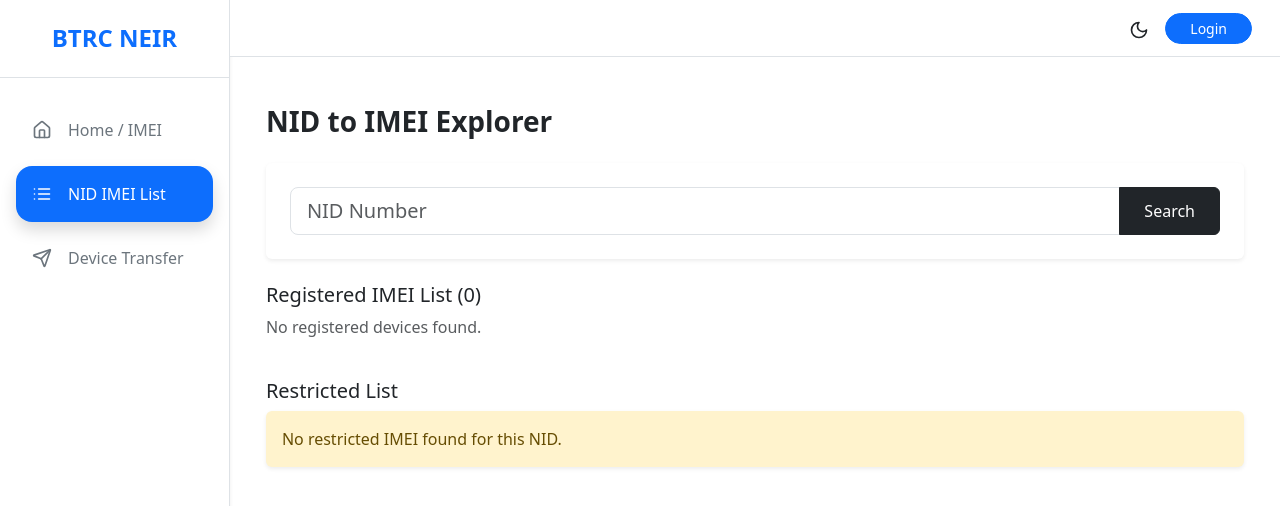
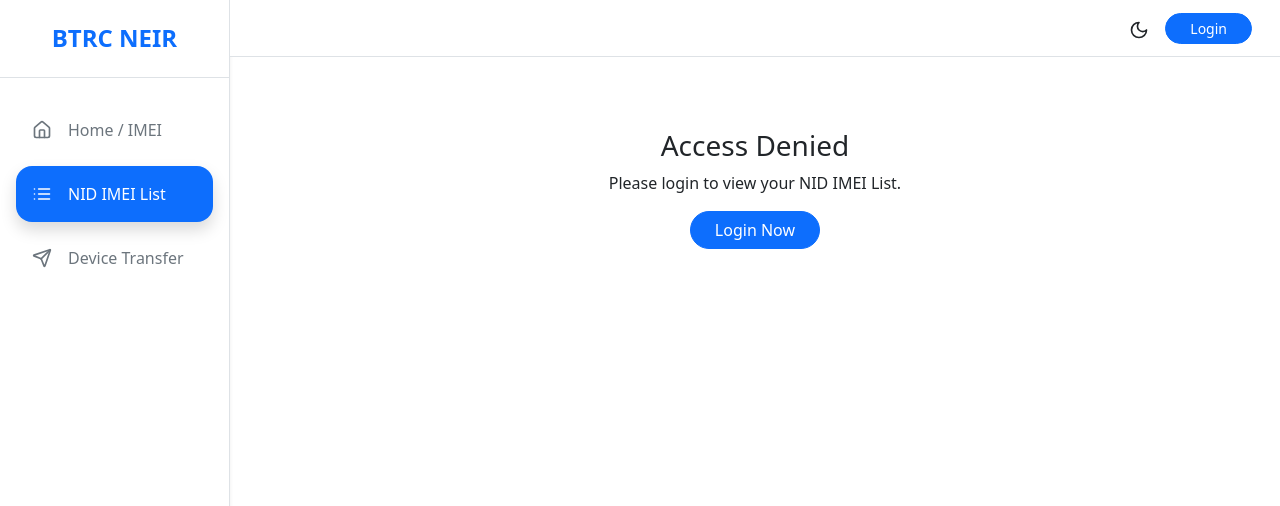
Before and after one commit to nayem-48ai/iMEi-BD, a Next.js app: page /nid-list in a window 1280 px wide. Shown: the top 506 px of the page. Built offline with nearby package versions, Linux system fonts and the light colour scheme.

Commit message:
Update page.js

```diff
--- a/app/nid-list/page.js
+++ b/app/nid-list/page.js
@@ -1,103 +1,101 @@
 "use client";
 import { useState, useEffect } from 'react';
 import LoadingSpinner from '@/components/LoadingSpinner';
-import { jwtDecode } from 'jwt-decode';
 
 export default function NidListPage() {
-  const [docId, setDocId] = useState('');
+  const [isLoggedIn, setIsLoggedIn] = useState(false);
+  const [data, setData] = useState({ registered: [], restricted: null });
   const [loading, setLoading] = useState(false);
-  const [registered, setRegistered] = useState([]);
-  const [restricted, setRestricted] = useState(null);
 
   useEffect(() => {
-    const token = localStorage.getItem('token');
-    if (token) {
-      const decoded = jwtDecode(token);
-      if (decoded.user_data?.docId) {
-        setDocId(decoded.user_data.docId);
-      }
-    }
+    setIsLoggedIn(!!localStorage.getItem('token'));
   }, []);
 
-  const fetchData = async () => {
-    if (!docId) return alert("Please enter NID number");
+  const fetchImeiLists = async () => {
     setLoading(true);
     const token = localStorage.getItem('token');
 
     try {
-      // Registered List
-      const res1 = await fetch('/api/proxy', {
+      // Registered List (GET)
+      const resReg = await fetch('/api/proxy', {
         method: 'POST',
         body: JSON.stringify({
-          url: 'https://neir.btrc.gov.bd/services/NEIRPortalService/api/doc_imei_list',
-          payload: { docId, docType: "SNID" },
-          token
+          url: 'https://neir.btrc.gov.bd/services/NEIRPortalService/api/bound-imeis',
+          method: 'GET',
+          token: token
         })
       });
-      const data1 = await res1.json();
-      setRegistered(Array.isArray(data1.replyMessage) ? data1.replyMessage : []);
+      const regData = await resReg.json();
 
-      // Restricted List
-      const res2 = await fetch('/api/proxy', {
+      // Restricted List (GET)
+      const resRes = await fetch('/api/proxy', {
         method: 'POST',
         body: JSON.stringify({
-          url: 'https://neir.btrc.gov.bd/services/NEIRPortalService/api/restricted_imei_list',
-          payload: { docId, docType: "SNID" },
-          token
+          url: 'https://neir.btrc.gov.bd/services/NEIRPortalService/api/restricted_imeis',
+          method: 'GET',
+          token: token
         })
       });
-      const data2 = await res2.json();
-      setRestricted(data2.replyMessage);
+      const resData = await resRes.json();
 
+      setData({
+        registered: Array.isArray(regData.replyMessage) ? regData.replyMessage : [],
+        restricted: resData.replyMessage
+      });
     } catch (e) {
-      alert("Error fetching data");
+      alert("Error fetching list. Your token might be expired.");
     }
     setLoading(false);
   };
 
+  if (!isLoggedIn) {
+    return (
+      <div className="text-center mt-5">
+        <h3>Access Denied</h3>
+        <p>Please login to view your NID IMEI List.</p>
+        <a href="/login" className="btn btn-primary rounded-pill px-4">Login Now</a>
+      </div>
+    );
+  }
+
   return (
     <div className="container py-4">
-      <h3 className="fw-bold mb-4">NID to IMEI Explorer</h3>
-      <div className="card p-4 shadow-sm mb-4 border-0">
-        <div className="input-group">
-          <input
-            className="form-control form-control-lg"
-            placeholder="NID Number"
-            value={docId}
-            onChange={e => setDocId(e.target.value)}
-          />
-          <button className="btn btn-dark px-4" onClick={fetchData} disabled={loading}>
-            {loading ? <LoadingSpinner size="sm" /> : "Search"}
-          </button>
-        </div>
+      <div className="d-flex justify-content-between align-items-center mb-4">
+        <h3 className="fw-bold m-0">My Device Explorer</h3>
+        <button className="btn btn-primary rounded-pill px-4 shadow-sm" onClick={fetchImeiLists} disabled={loading}>
+          {loading ? <LoadingSpinner size="sm" /> : "Fetch My Lists"}
+        </button>
       </div>
 
-      <div className="row">
-        <div className="col-12 mb-4">
-          <h5>Registered IMEI List ({registered.length})</h5>
+      <div className="row g-4">
+        {/* Registered List */}
+        <div className="col-12">
+          <h5 className="mb-3 text-success fw-bold">Registered Devices ({data.registered.length})</h5>
           <div className="row g-3">
-            {registered.length > 0 ? registered.map((item, idx) => (
-              <div className="col-md-6 col-lg-4" key={idx}>
-                <div className="card h-100 shadow-sm border-start border-success border-4 p-3">
+            {data.registered.length > 0 ? data.registered.map((item, i) => (
+              <div key={i} className="col-md-6 col-lg-4">
+                <div className="card border-0 shadow-sm border-start border-4 border-success p-3 rounded-4 h-100">
                   <div className="d-flex justify-content-between mb-2">
                     <span className="badge bg-success-subtle text-success">{item.regState}</span>
-                    <span className="badge bg-secondary-subtle text-secondary">{item.tag}</span>
+                    <span className="badge bg-light text-dark">{item.tag}</span>
                   </div>
                   <h6 className="fw-bold mb-1">{item.imei}</h6>
-                  <p className="small text-muted mb-2">Number: {item.msisdn === "-1" ? "Not Set" : item.msisdn}</p>
-                  <div className="mt-auto pt-2 border-top small text-muted">
-                    Date: {item.createdAt.split('T')[0]} | Time: {item.createdAt.split('T')[1].substring(0, 5)}
+                  <p className="small text-muted mb-3">MSISDN: {item.msisdn === "-1" ? "Not Set" : item.msisdn}</p>
+                  <div className="mt-auto pt-2 border-top x-small text-muted d-flex justify-content-between">
+                    <span>📅 {item.createdAt.split('T')[0]}</span>
+                    <span>⏰ {item.createdAt.split('T')[1].substring(0, 5)}</span>
                   </div>
                 </div>
               </div>
-            )) : <p className="text-muted">No registered devices found.</p>}
+            )) : <div className="card p-4 text-center border-0 bg-light rounded-4">No data found. Click fetch to reload.</div>}
           </div>
         </div>
 
-        <div className="col-12">
-          <h5>Restricted List</h5>
-          <div className="alert alert-warning border-0 shadow-sm">
-            {typeof restricted === 'string' ? restricted : "No restricted IMEI found for this NID."}
+        {/* Restricted List */}
+        <div className="col-12 mt-5">
+          <h5 className="mb-3 text-danger fw-bold">Restricted Devices</h5>
+          <div className="alert alert-danger border-0 rounded-4 shadow-sm">
+             {typeof data.restricted === 'string' ? data.restricted : "No restricted devices currently listed."}
           </div>
         </div>
       </div>
```
